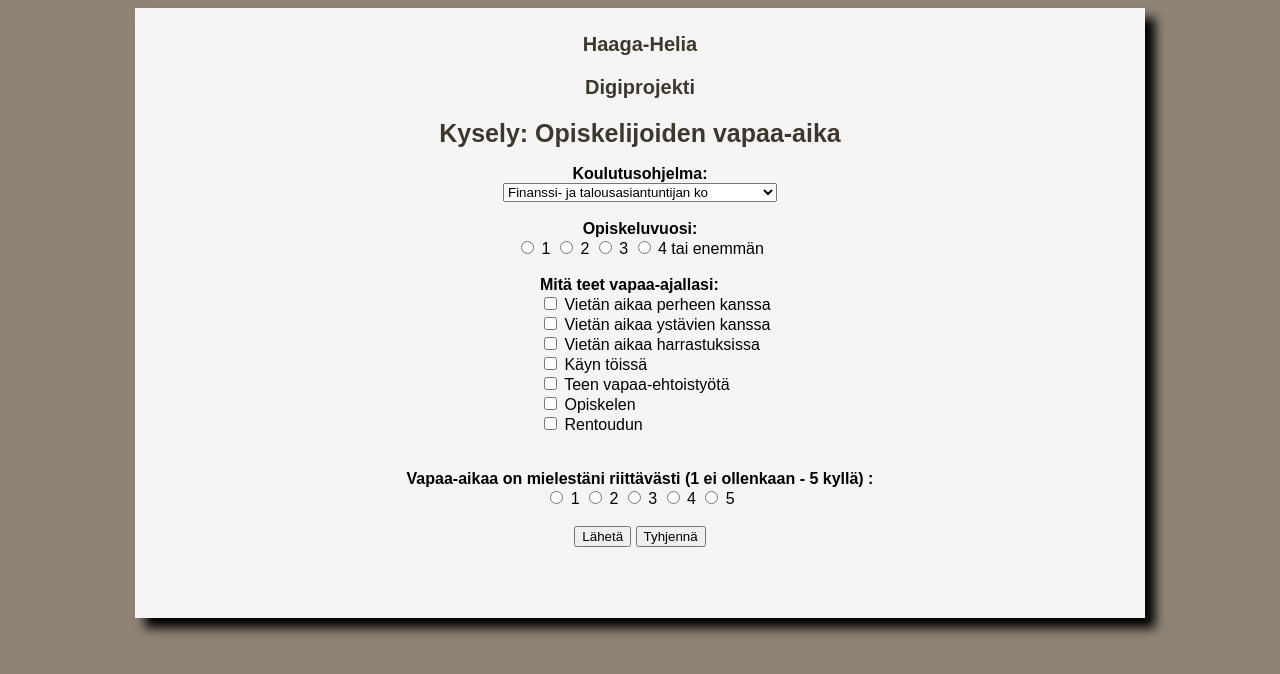
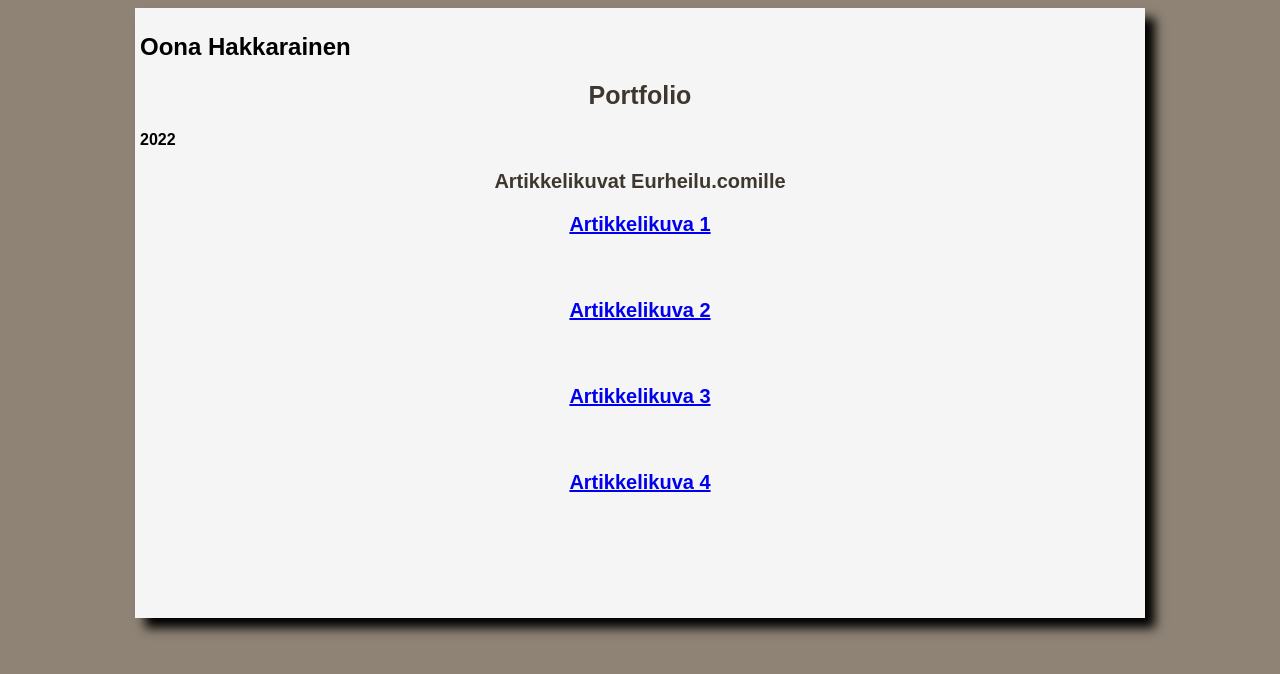
Before and after one commit to oonahakkarainen/Portfolio, a plain HTML site: page index.html in a window 1280 px wide. Drawn offline with nearby package versions, Linux system fonts and the light colour scheme.

Commit message:
Update index.html

```diff
--- a/index.html
+++ b/index.html
@@ -4,7 +4,7 @@
   <meta charset="utf-8">
   <meta http-equiv="X-UA-Compatible" content="IE=edge">
   <meta name="viewport" content="width=device-width, initial-scale=1">
-  <title>Kysely: opiskelijoiden vapaa-aika</title>
+  <title>Portfolio Oona Hakkarainen</title>
 
 
   <script src="https://ajax.googleapis.com/ajax/libs/jquery/3.3.1/jquery.min.js"></script>
@@ -15,93 +15,21 @@
 
 <body>
     <main>
-<h3>Haaga-Helia</h3>
-<h3>Digiprojekti</h3>
-<h1>Kysely: Opiskelijoiden vapaa-aika</h1>
+	<h2>Oona Hakkarainen</h3>
+	<h1>Portfolio</h3>
+	<h4>2022</h1>
 
 
+	<h3>Artikkelikuvat Eurheilu.comille </3>
+	<p><a href="https://eurheilu.com/artikkelit/kaupallinen-yhteistyo-digi-ja-vaestotietovirasto-tyoura-alkoi-jo-alaikaisena-nyt-navixin-paivat-tayttyvat-myynityosta-ja-striimaamisesta/">Artikkelikuva 1</a></p>
+	<br>
+	<p><a href="https://eurheilu.com/artikkelit/helpotusta-kilpapelaajan-hektiseen-arkeen-raaka-aineet-ja-reseptit-suoraan-ovelle/">Artikkelikuva 2</a></p>
+	<br>
+	<p><a href="https://eurheilu.com/artikkelit/16-vuotiaana-kymmenia-tuhansia-maailmanmestaruudesta-voittanut-lauri-cyanide-happonen-pitaa-itseaan-saastavaisena-en-ma-paalle-pain-nayta-silta-et-mulla-ois-jotain-rahaa/">Artikkelikuva 3</a></p>
+	<br>
+	<p><a href="https://eurheilu.com/artikkelit/spamnedin-inventaario-on-noin-5000-euron-arvoinen-cs-sijoittamisella-on-mahdollista-tienata/">Artikkelikuva 4</a></p>
+	<br>
 
-<div class="kysymykset">
-        <b>Koulutusohjelma:</b><br>
-       <label> <select id="koulutus">
-          <option value="fina">Finanssi- ja talousasiantuntijan ko</option>
-		  <option value="hotra">Hotelli- ja ravintola-alan liikkeenjohdon ko</option>
-          <option value="assi">Johdon assistenttityön ja kielten ko</option>
-		  <option value="joura">Journalismin ko</option>
-          <option value="liiketalous">Liiketalouden ko</option>
-          <option value="matkailu">Matkailun ko</option>
-          <option value="matkailulii">Matkailun liikkeenjohdon ko</option>
-          <option value="myynti">Myyntityön ko</option>
-          <option value="myyntivis">Myynnin ja visuaalisen markkinoinnin ko</option>
-		  <option value="tiko">Tietojenkäsittelyn ko</option>
-		  <option value="envastaa">Foliohattuni on tiukalla, enkä halua vastata</option>
-        </select> </label>
-		<br><br>
-      <b>Opiskeluvuosi:</b><br>
-		<label>
-         <input type="radio" name="vuosi" value="1"> 1
-		 </label>
-         <label>
-         <input type="radio" name="vuosi" value="2"> 2
-        </label>
-         <label>
-         <input type="radio" name="vuosi" value="3"> 3
-        </label>
-         <label>
-         <input type="radio" name="vuosi" value="4"> 4 tai enemmän
-        </label>
-		<br><br>
-        <div class="monivalinta">
-       <b> Mitä teet vapaa-ajallasi:</b><br>
-        <label>
-         <input type="checkbox" name="vapaa" value="perhe"> Vietän aikaa perheen kanssa
-        </label>
-        <br>
-          <label>
-         <input type="checkbox" name="vapaa" value="ystava"> Vietän aikaa ystävien kanssa
-        </label>
-        <br>
-            <label>
-         <input type="checkbox" name="vapaa" value="harrastus"> Vietän aikaa harrastuksissa
-        </label>
-		<br>
-           <label>
-         <input type="checkbox" name="vapaa" value="tyo"> Käyn töissä
-        </label>
-        <br>
-		    <label>
-         <input type="checkbox" name="vapaa" value="tyo"> Teen vapaa-ehtoistyötä
-        </label>
-        <br>
-		    <label>
-         <input type="checkbox" name="vapaa" value="tyo"> Opiskelen
-        </label>
-        <br>
-	<label>
-	<input type="checkbox" name="vapaa" value="tyo"> Rentoudun
-        </label>
-        </div>
-		<br><br>
-        <b>Vapaa-aikaa on mielestäni riittävästi (1 ei ollenkaan - 5 kyllä) :</b><br>
-		<label>
-         <input type="radio" name="riittavasti" value="1"> 1
-		 </label>
-         <label>
-         <input type="radio" name="riittavasti" value="2"> 2
-        </label>
-         <label>
-         <input type="radio" name="riittavasti" value="3"> 3
-        </label>
-         <label>
-         <input type="radio" name="riittavasti" value="4"> 4
-        </label>
-	<label>
-	<input type="radio" name="riittavasti" value="5"> 5
-        </label>
-        <br><br>
-        <input type="submit" value="Lähetä" onclick="kysely()">
-        <input type="reset" value="Tyhjennä">
-    </div>
 
 </main>
 </body>
```
